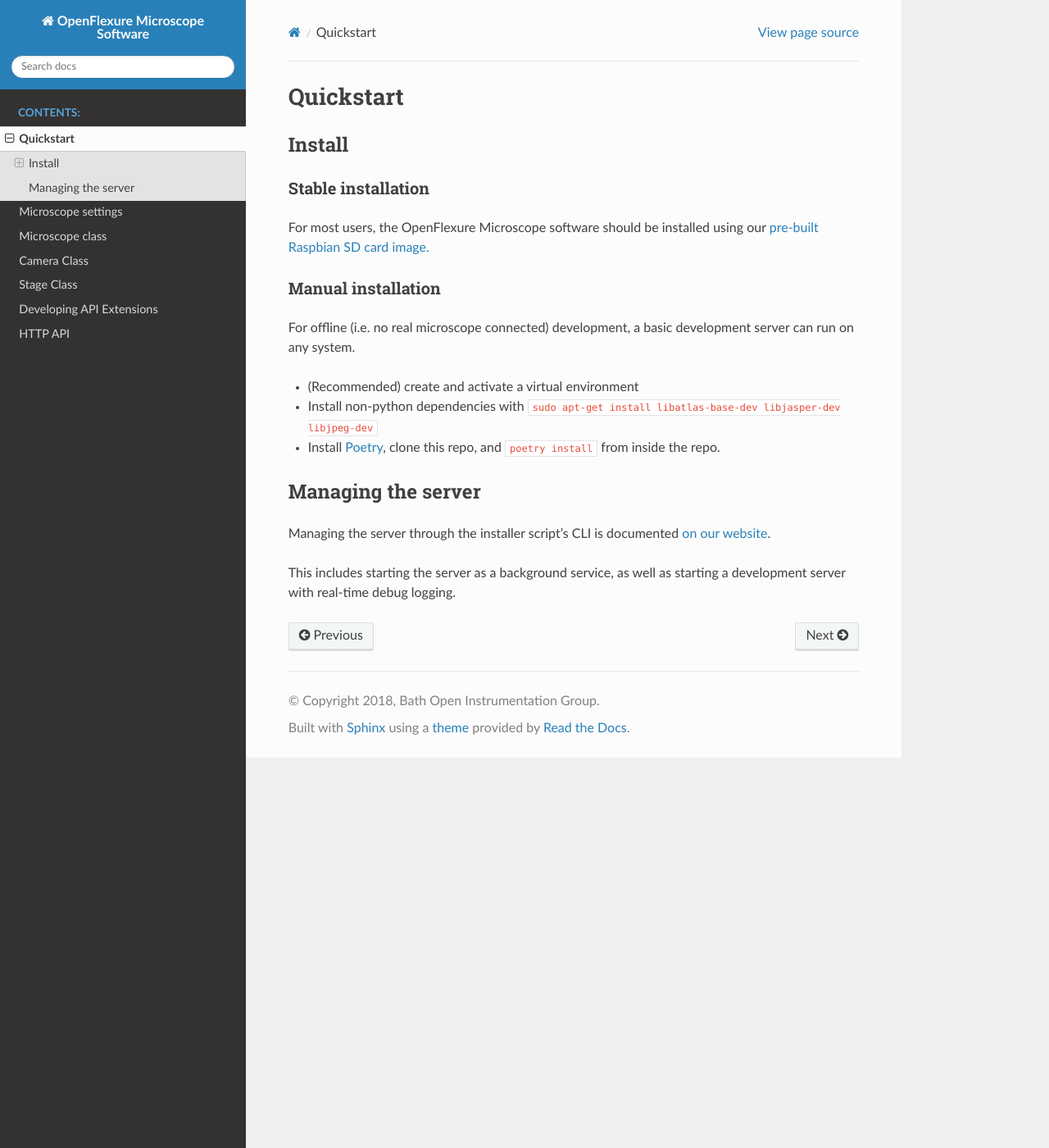
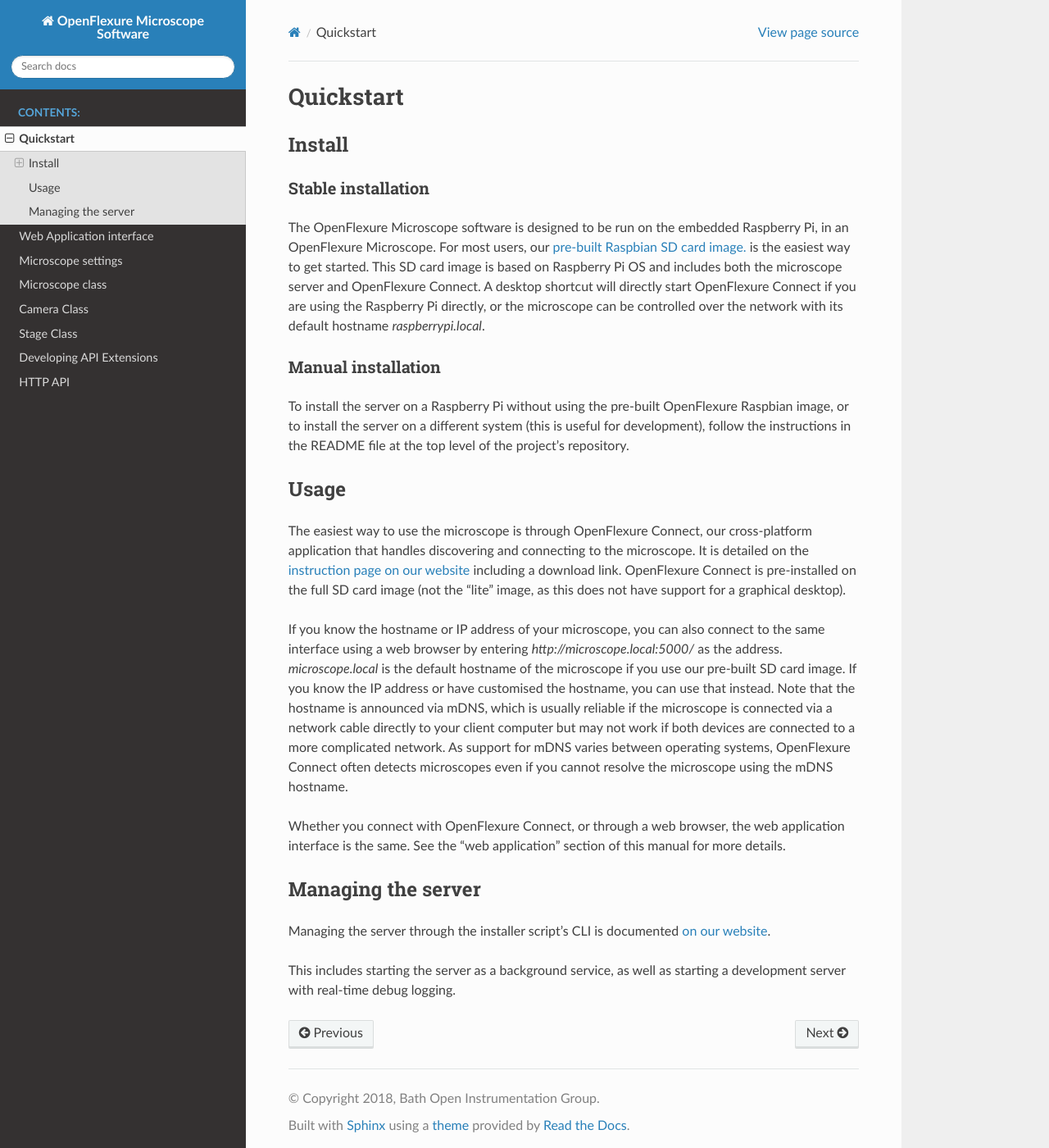
Before and after one commit to Aftaputra/Microscope-OF, a Sphinx documentation site: the page built from docs/source/quickstart.rst, in a window 1280 px wide and 1400 px high. Shown: the whole window at 82% size. Built offline with Sphinx 7.4.7 and the Read the Docs theme 2.0.0, drawn with Linux system fonts in a browser that asks for light colours.

```diff
--- a/docs/source/index.rst
+++ b/docs/source/index.rst
@@ -6,6 +6,7 @@ Welcome to OpenFlexure Microscope Software's documentation!
    :caption: Contents:
 
    quickstart.rst
+   webapp/index.rst
    config.rst
    microscope.rst
    camera.rst
--- a/docs/source/quickstart.rst
+++ b/docs/source/quickstart.rst
@@ -6,17 +6,21 @@ Install
 
 Stable installation
 +++++++++++++++++++
-For most users, the OpenFlexure Microscope software should be installed using our `pre-built Raspbian SD card image. <https://openflexure.org/projects/microscope/install>`_
+The OpenFlexure Microscope software is designed to be run on the embedded Raspberry Pi, in an OpenFlexure Microscope.  For most users, our `pre-built Raspbian SD card image. <https://openflexure.org/projects/microscope/install>`_ is the easiest way to get started.  This SD card image is based on Raspberry Pi OS and includes both the microscope server and OpenFlexure Connect.  A desktop shortcut will directly start OpenFlexure Connect if you are using the Raspberry Pi directly, or the microscope can be controlled over the network with its default hostname `raspberrypi.local`.
 
 
 Manual installation
 +++++++++++++++++++
 
-For offline (i.e. no real microscope connected) development, a basic development server can run on any system.
+To install the server on a Raspberry Pi without using the pre-built OpenFlexure Raspbian image, or to install the server on a different system (this is useful for development), follow the instructions in the README file at the top level of the project's repository.
 
-- (Recommended) create and activate a virtual environment
-- Install non-python dependencies with ``sudo apt-get install libatlas-base-dev libjasper-dev libjpeg-dev``
-- Install `Poetry <https://github.com/sdispater/poetry>`_, clone this repo, and ``poetry install`` from inside the repo.
+Usage
+-----
+The easiest way to use the microscope is through OpenFlexure Connect, our cross-platform application that handles discovering and connecting to the microscope.  It is detailed on the `instruction page on our website <https://openflexure.org/projects/microscope/control>`_ including a download link.  OpenFlexure Connect is pre-installed on the full SD card image (not the "lite" image, as this does not have support for a graphical desktop).
+
+If you know the hostname or IP address of your microscope, you can also connect to the same interface using a web browser by entering `http://microscope.local:5000/` as the address.  `microscope.local` is the default hostname of the microscope if you use our pre-built SD card image.  If you know the IP address or have customised the hostname, you can use that instead.  Note that the hostname is announced via mDNS, which is usually reliable if the microscope is connected via a network cable directly to your client computer but may not work if both devices are connected to a more complicated network.  As support for mDNS varies between operating systems, OpenFlexure Connect often detects microscopes even if you cannot resolve the microscope using the mDNS hostname.
+
+Whether you connect with OpenFlexure Connect, or through a web browser, the web application interface is the same.  See the "web application" section of this manual for more details.
 
 Managing the server
 -------------------
```
Also changed, not shown: docs/source/webapp/index.rst (added, +21 -0 lines), docs/source/webapp/pane_capture.rst (added, +23 -0 lines), docs/source/webapp/pane_gallery.rst (added, +10 -0 lines), docs/source/webapp/pane_navigate.rst (added, +8 -0 lines), docs/source/webapp/pane_settings.rst (added, +12 -0 lines).
